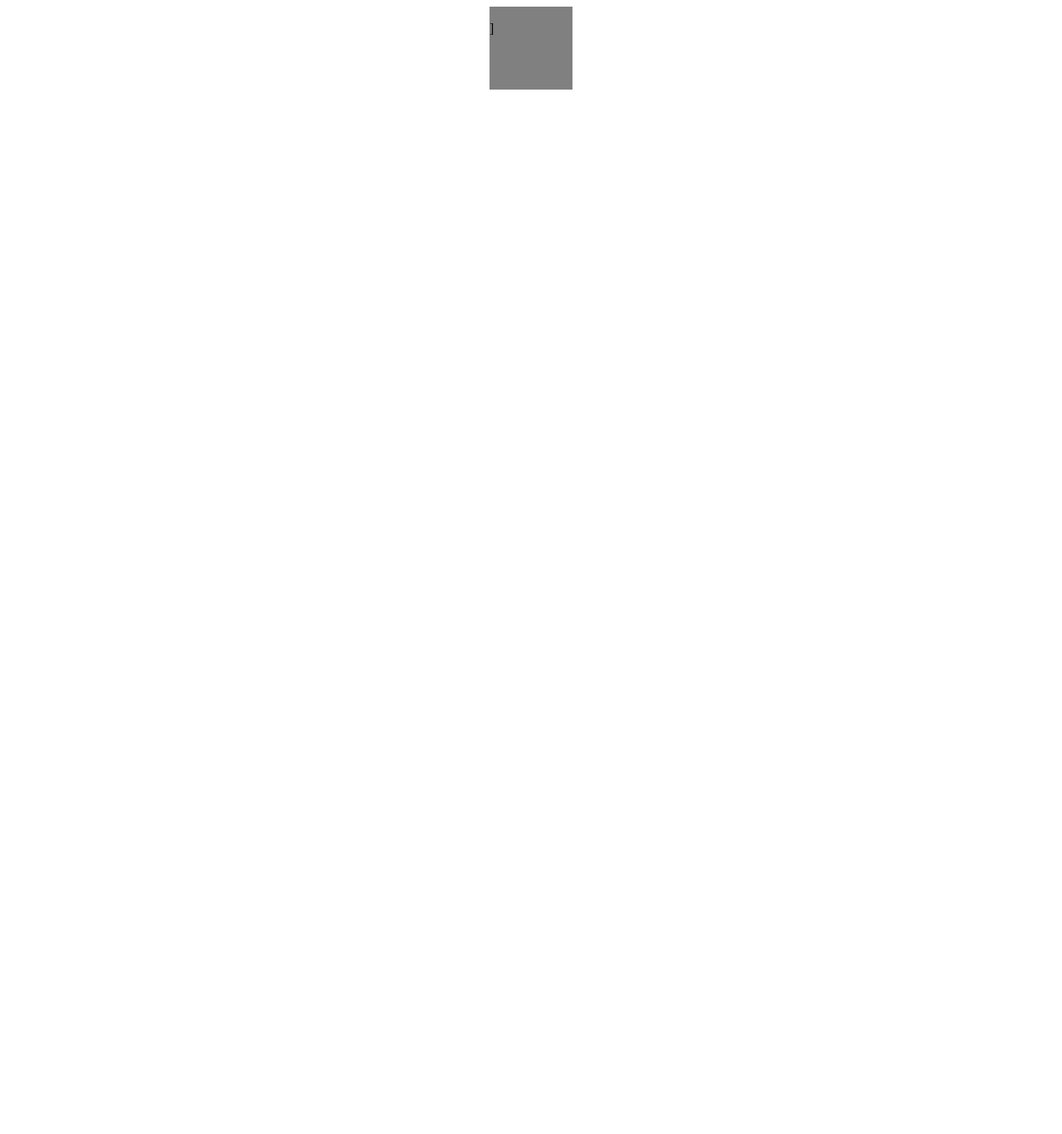
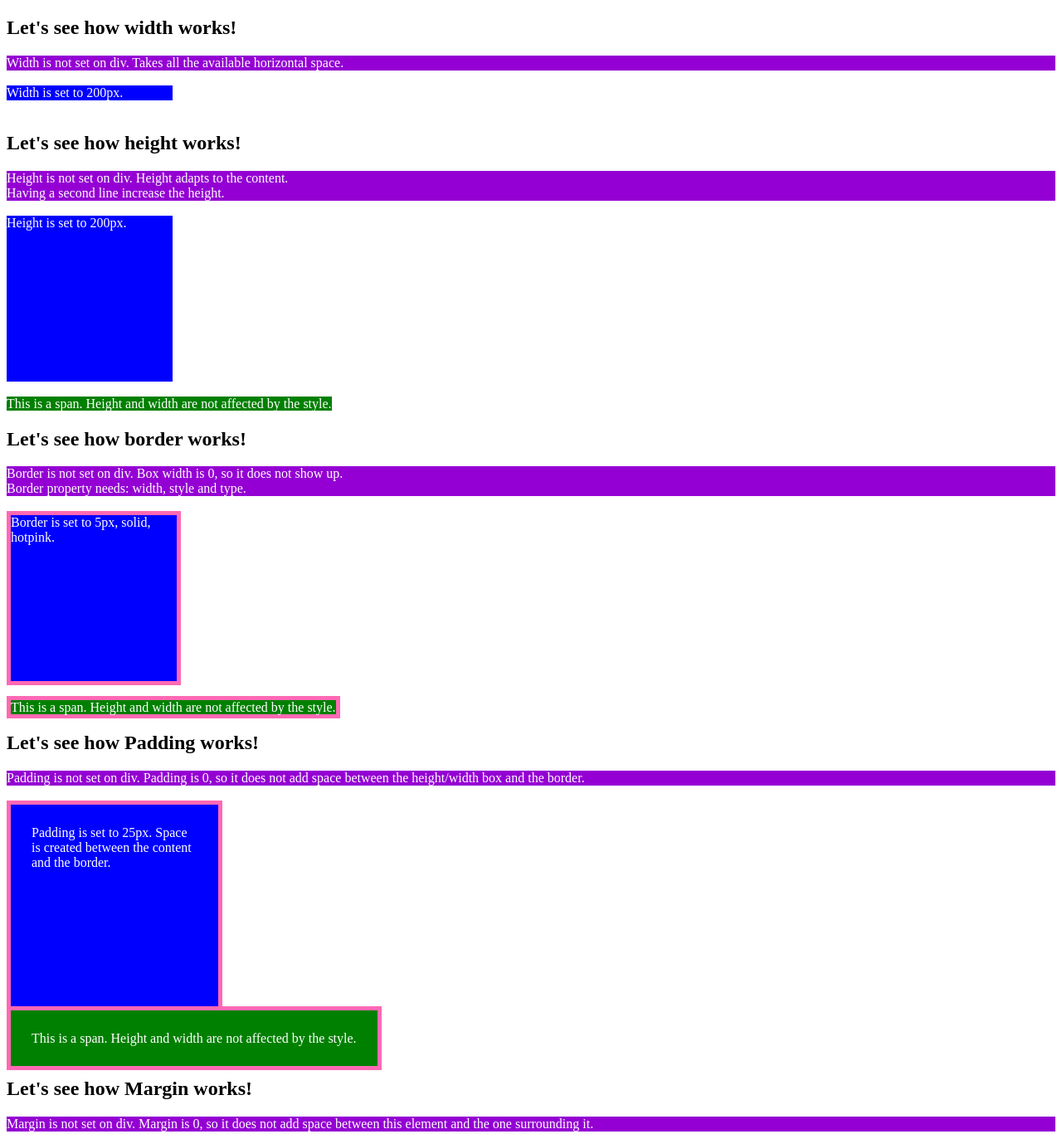
Before and after one commit to X140hu4/HTML-CSS, a plain HTML site: page CSS-BoxModel/BoxModel.html in a window 1280 px wide. Shown: the top 1367 px of the page at 83% size. Before the commit the page ends 800 px from the top, so only its background shows below. Drawn offline with Linux system fonts and the light colour scheme.

Commit message:
Completed HTML and CSS with basic Box manipulation

```diff
--- a/CSS-BoxModel/BoxModel.html
+++ b/CSS-BoxModel/BoxModel.html
@@ -12,7 +12,72 @@ Sources:
     <link rel="stylesheet" href="main.css">
   </head>
   <body>
-    <div class="box">&nbsp;<div>
+    <h2>Let's see how width works!</h2>
+    <section>
+      <div class="box1">Width is not set on div. Takes all the available horizontal space.<div>
+    </section>
+    <br>
+    <section>
+      <div class="box2">Width is set to 200px.<div>
+    </section>
+
+    <br>
+    <h2>Let's see how height works!</h2>
+    <section>
+      <div class="box3">
+        Height is not set on div. Height adapts to the content.<br>
+        Having a second line increase the height.
+      <div>
+    </section>
+    <br>
+    <section>
+      <div class="box4">Height is set to 200px.<div>
+    </section>
+    <br>
+    <span class="box4">This is a span. Height and width are not affected by the style.</span>
+
+    <br>
+    <h2>Let's see how border works!</h2>
+    <section>
+      <div class="box5">
+        Border is not set on div. Box width is 0, so it does not show up. <br>
+        Border property needs: width, style and type.
+      <div>
+    </section>
+    <br>
+    <section>
+      <div class="box6">Border is set to 5px, solid, hotpink.<div>
+    </section>
+    <br>
+    <span class="box6">This is a span. Height and width are not affected by the style.</span>
+
+    <br>
+    <h2>Let's see how Padding works!</h2>
+    <section>
+      <div class="box7">
+        Padding is not set on div. Padding is 0, so it does not add space between the height/width box and the border.
+      <div>
+    </section>
+    <br>
+    <section>
+      <div class="box8">Padding is set to 25px. Space is created between the content and the border.<div>
+    </section>
+    <br>
+    <span class="box8">This is a span. Height and width are not affected by the style.</span>
+
+    <br>          <!-- Had to add one br because the padding seems to mess up the vertical spacing -->
+    <br>
+    <h2>Let's see how Margin works!</h2>
+    <section>
+      <div class="box9">
+        Margin is not set on div. Margin is 0, so it does not add space between this element and the one surrounding it.
+      <div>
+    </section>
+    <br>
+    <section>
+      <div class="box10">Margin is set to 25px. Space is created between the border of this element and the elements around.<div>
+    </section>
+    <br>
+    <span class="box10">This is a span. It is not affected by margin-top and margin-bottom.</span>
   </body>
 </html>
-]
--- a/CSS-BoxModel/main.css
+++ b/CSS-BoxModel/main.css
@@ -3,20 +3,140 @@ Sources:
   CSS box model for beginner: Unlocking the magic of CSS
   - https://hackernoon.com/css-box-model-45ecf4ac219e
 */
-
-body{
-  display: flex;
-  justify-content: center;
+/*
+html,body,p,div,img,h1,h2,h3,h4,li,ul,dl,dd,dt,form,table,td,tr{
+  margin:0;
+  padding:0;
+  border:0;
+  border-collapse:0;
+  border-spacing:0;
 }
 
-.box{
-  /* 5 main aspects of CSS box */
-  width: 100px;                    /* Space from left to right. Default: (block-level) 100% of container (in-line) content need (cannot be fixed)*/
-  height: 100px;                   /*  */
-  padding: 0;                    /*  */
-  border: 0;                    /*  */
-  margin: 0;                    /*  */
+input,select{
+  margin:0;
+  padding:0;
+}
+*/
 
+div{
   /* formatting */
-  background: gray;
+  color: white;
 }
+
+/*##########################
+#######   Width     ########
+############################*/
+/* Width is not set, box takes all the space */
+.box1{
+  /* formatting */
+  background: darkviolet;
+}
+
+/* Width is set to 200px, takes only 200px*/
+.box2{
+  width: 200px;                    /* Space from left to right. Default: (block-level) 100% of container (in-line) content (cannot be fixed)*/
+  /* formatting */
+  background: blue;
+}
+
+/*##########################
+#######   Height    ########
+############################*/
+
+/* Height is not set, box adapts to content */
+.box3{
+  /* formatting */
+  background: darkviolet;
+}
+
+.box4{
+  width: 200px;
+  height: 200px;                    /* Vertival. Default: content */
+  /* formatting */
+  background: blue;
+}
+
+span.box4{
+  width: 200px;
+  height: 200px;
+  color: white;
+  background: green;
+}
+
+/*##########################
+#######   Border    ########
+############################*/
+
+/* Border is not set, box does not show border. */
+.box5{
+  /* formatting */
+  background: darkviolet;
+}
+
+.box6{
+  width: 200px;
+  height: 200px;                    /* Vertival. Default: content */
+  border: 5px solid hotpink;        /* Around element. */
+  /* formatting */
+  background: blue;
+}
+
+span.box6{
+  width: 200px;
+  height: 200px;
+  color: white;
+  background: green;
+}
+
+/*##########################
+#######   Padding    ########
+############################*/
+
+/* Border is not set, box does not show border. */
+.box7{
+  /* formatting */
+  background: darkviolet;
+}
+
+.box8{
+  width: 200px;
+  height: 200px;                    /* Vertival. Default: content */
+  border: 5px solid hotpink;        /* Around element. */
+  padding: 25px;                    /* inside the border */
+  /* formatting */
+  background: blue;
+}
+
+span.box8{
+  width: 200px;
+  height: 200px;
+  color: white;
+  background: green;
+}
+
+/*##########################
+#######   Margin    ########
+############################*/
+
+/* Border is not set, box does not show border. */
+.box9{
+  /* formatting */
+  background: darkviolet;
+}
+
+.box10{
+  width: 200px;
+  height: 200px;                    /* Vertival. Default: content */
+  border: 5px solid hotpink;        /* Around element. */
+  padding: 25px;                    /* inside the border */
+  margin: 20px;                     /* around the border */
+  /* formatting */
+  background: blue;
+}
+
+span.box10{
+  width: 200px;
+  height: 200px;
+  color: white;
+  background: green;
+}
```
